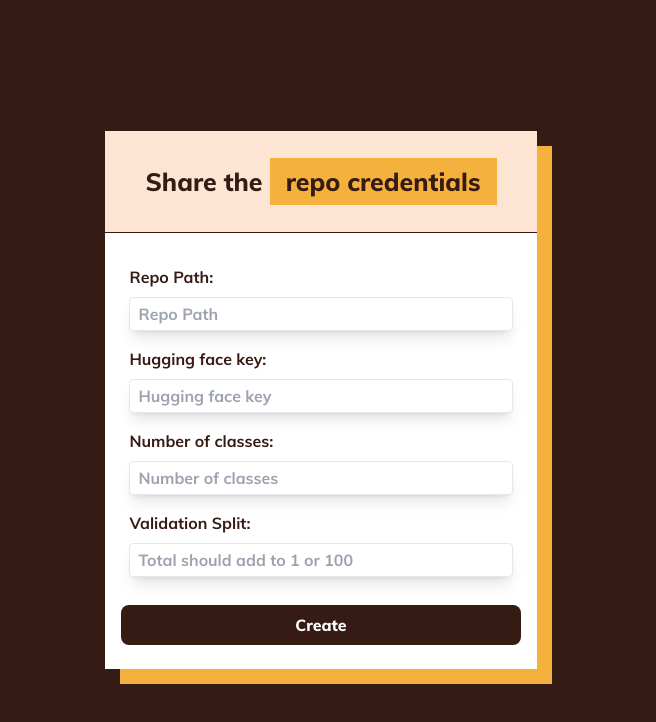
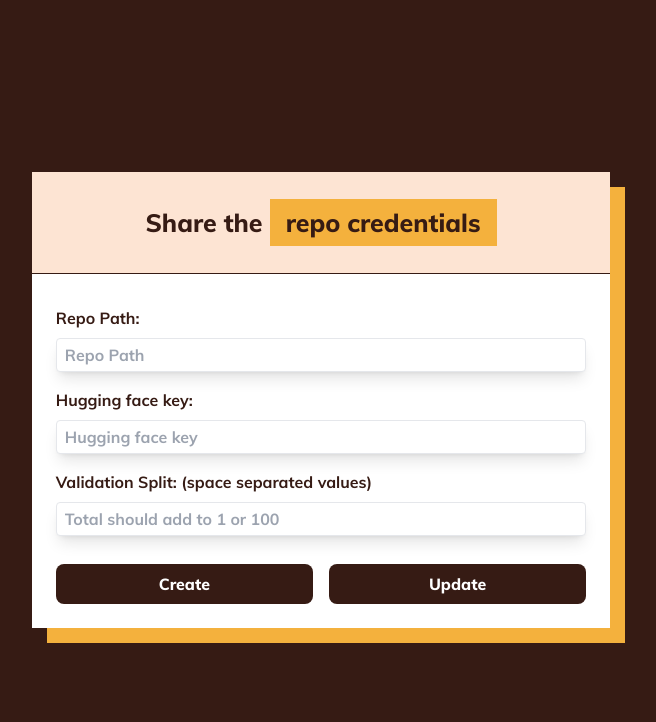
Before and after one commit to SamagraX-Labs/ui-data-modelling, a Next.js app: page /repo in a window 1280 px wide. Shown: the top 722 px of the page, without its empty margins (319-975 px from the left). Built offline with nearby package versions, Linux system fonts and the light colour scheme.

Commit message:
apis wired up

```diff
--- /dev/null
+++ b/src/context/index.tsx
@@ -0,0 +1,21 @@
+import { createContext, useContext, useState } from 'react';
+
+export const Context = createContext<any>(null);
+
+export function StateProvider({ children }: any) {
+  const [data, setData] = useState({});
+
+  return (
+    <Context.Provider
+      value={{
+        data,
+        setData,
+      }}>
+      {children}
+    </Context.Provider>
+  );
+}
+
+export function useStateContext() {
+  return useContext(Context);
+}
--- a/src/pages/_app.tsx
+++ b/src/pages/_app.tsx
@@ -1,6 +1,11 @@
-import '@component/styles/globals.css'
-import type { AppProps } from 'next/app'
+import '@component/styles/globals.css';
+import type { AppProps } from 'next/app';
+import { StateProvider } from '../context';
 
 export default function App({ Component, pageProps }: AppProps) {
-  return <Component {...pageProps} />
+  return (
+    <StateProvider>
+      <Component {...pageProps} />
+    </StateProvider>
+  );
 }
--- a/src/pages/data.tsx
+++ b/src/pages/data.tsx
@@ -2,53 +2,6 @@ import { useState } from "react";
 import router from "next/router";
 
 export default function Data() {
-  const [inputDivs, setInputDivs] = useState([{ input: "", output: "" }]);
-  const [formData, setFormData] = useState({
-    problemType: "test-classification",
-    problemDescription: "",
-    numClasses: "",
-    inputDivs: [{ input: "", output: "" }],
-    apiKey: "",
-  });
-
-  const handleAddInputDiv = () => {
-    setInputDivs([...inputDivs, { input: "", output: "" }]);
-  };
-
-  const handleInputChange = (index: any, field: any, value: any) => {
-    const updatedInputDivs = [...inputDivs];
-    //@ts-ignore
-    updatedInputDivs[index][field] = value;
-    setFormData({
-      ...formData,
-      inputDivs: updatedInputDivs,
-    });
-  };
-
-  const handleSubmit = () => {
-    console.log(formData);
-  };
-
-  const renderInputDivs = () => {
-    return inputDivs.map((div, index) => (
-      <div key={index} className="flex">
-        <input
-          type="text"
-          className="border rounded mt-2  font-regular w-full px-2 shadow-lg py-1"
-          placeholder="Input"
-          value={div.input}
-          onChange={(e) => handleInputChange(index, "input", e.target.value)}
-        />
-        <input
-          type="text"
-          className="border rounded mt-2  font-regular w-full px-2 shadow-lg py-1 ml-4"
-          placeholder="Output"
-          value={div.output}
-          onChange={(e) => handleInputChange(index, "output", e.target.value)}
-        />
-      </div>
-    ));
-  };
 
   return (
     <main className={``}>
--- a/src/pages/index.tsx
+++ b/src/pages/index.tsx
@@ -1,22 +1,26 @@
-import { useRouter } from "next/router";
-import { useState } from "react";
+import { useStateContext } from '@component/context';
+import router from 'next/router';
+import { useState } from 'react';
 
 export default function Home() {
-  const [inputDivs, setInputDivs] = useState([{ input: "", output: "" }]);
+  const { setData } = useStateContext();
   const [formData, setFormData] = useState({
-    problemType: "test-classification",
-    problemDescription: "",
-    numClasses: "",
-    inputDivs: [{ input: "", output: "" }],
-    apiKey: "",
+    problemType: 'text_classification',
+    problemDescription: '',
+    numClasses: '',
+    inputDivs: [{ input: '', output: '' }],
+    apiKey: '',
   });
 
   const handleAddInputDiv = () => {
-    setInputDivs([...inputDivs, { input: "", output: "" }]);
+    setFormData({
+      ...formData,
+      inputDivs: [...formData.inputDivs, { input: '', output: '' }],
+    });
   };
 
   const handleInputChange = (index: any, field: any, value: any) => {
-    const updatedInputDivs = [...inputDivs];
+    const updatedInputDivs = [...formData.inputDivs];
     //@ts-ignore
     updatedInputDivs[index][field] = value;
     setFormData({
@@ -24,28 +28,55 @@ export default function Home() {
       inputDivs: updatedInputDivs,
     });
   };
-  const router = useRouter();
-  const handleSubmit = () => {
-    console.log(formData);
-    router.push("/data");
+
+  const handleSubmit = async () => {
+    try {
+      const response = await fetch(
+        `${process.env.NEXT_PUBLIC_BASE_URL}/data/view`,
+        {
+          method: 'POST',
+          headers: {
+            'Content-Type': 'application/json',
+            'X-OpenAI-Key': formData.apiKey,
+          },
+          body: JSON.stringify({
+            prompt: formData.inputDivs,
+            num_samples: formData.numClasses,
+            task: formData.problemType,
+            num_labels: formData.inputDivs.length,
+          }),
+        }
+      );
+
+      if (response.ok) {
+        const result = await response.json();
+        console.log(result);
+        setData(formData);
+        router.push('/data');
+      } else {
+        console.error('Error:', response.statusText);
+      }
+    } catch (error) {
+      console.error('Error:', error);
+    }
   };
 
   const renderInputDivs = () => {
-    return inputDivs.map((div, index) => (
+    return formData.inputDivs.map((div, index) => (
       <div key={index} className="flex">
         <input
           type="text"
           className="border rounded mt-2  font-regular w-full px-2 shadow-lg py-1"
           placeholder="Input"
           value={div.input}
-          onChange={(e) => handleInputChange(index, "input", e.target.value)}
+          onChange={(e) => handleInputChange(index, 'input', e.target.value)}
         />
         <input
           type="text"
           className="border rounded mt-2  font-regular w-full px-2 shadow-lg py-1 ml-4"
           placeholder="Output"
           value={div.output}
-          onChange={(e) => handleInputChange(index, "output", e.target.value)}
+          onChange={(e) => handleInputChange(index, 'output', e.target.value)}
         />
       </div>
     ));
@@ -59,7 +90,7 @@ export default function Home() {
         </div> */}
         <div className="w-[auto] col-span-4 flex justify-center items-center flex-col min-h-screen mx-10 py-20">
           <div className="bg-primary border-b border-[#361b14] px-10 w-full py-8 text-center text-primary font-bold text-[25px] box-shadow-box">
-            Simplify the{" "}
+            Simplify the{' '}
             <span className="text-yellow px-4 py-2">creation of data</span>
           </div>
           <div className="box-shadow-box w-full bg-white py-6 px-4">
@@ -72,10 +103,9 @@ export default function Home() {
                 value={formData.problemType}
                 onChange={(e) =>
                   setFormData({ ...formData, problemType: e.target.value })
-                }
-              >
-                <option value="test-classification">Test Classification</option>
-                <option value="sequence-2-sequence">Sequence 2 Sequence</option>
+                }>
+                <option value="text_classification">Text Classification</option>
+                <option value="seq2seq">Sequence 2 Sequence</option>
               </select>
             </div>
             <div className="py-2 w-full text-primary font-demi p-2">
@@ -83,7 +113,7 @@ export default function Home() {
               <input
                 type="text"
                 className="border rounded mt-2 w-full px-2 shadow-lg py-1"
-                placeholder={"Description of the problem"}
+                placeholder={'Description of the problem'}
                 value={formData.problemDescription}
                 onChange={(e) =>
                   setFormData({
@@ -113,8 +143,7 @@ export default function Home() {
               {renderInputDivs()}
               <button
                 onClick={handleAddInputDiv}
-                className="mt-4 w-fit rounded-lg px-12 bg-[#361b14] font-bold pb-1 text-[25px] text-white cursor-pointer"
-              >
+                className="mt-4 w-fit rounded-lg px-12 bg-[#361b14] font-bold pb-1 text-[25px] text-white cursor-pointer">
                 +
               </button>
             </div>
--- a/src/pages/repo.tsx
+++ b/src/pages/repo.tsx
@@ -1,17 +1,45 @@
-import router from "next/router";
-import { useState } from "react";
+import { useStateContext } from '@component/context';
+import router from 'next/router';
+import { useEffect, useState } from 'react';
 
 export default function Repo() {
+  const { data } = useStateContext();
   const [formData, setFormData] = useState({
-    repoPath: "",
-    huggingFaceKey: "",
-    numClasses: "",
-    validation: "",
+    repoPath: '',
+    huggingFaceKey: '',
+    validation: '',
   });
 
-  const handleSubmit = () => {
-    console.log(formData);
-    alert("Submitted!");
+  const handleSubmit = async (type: string) => {
+    try {
+      const response = await fetch(`${process.env.NEXT_PUBLIC_BASE_URL}/data`, {
+        method: type === 'create' ? 'POST' : 'PUT',
+        headers: {
+          'Content-Type': 'application/json',
+          'X-OpenAI-Key': data.apiKey,
+          'X-HuggingFace-Key': formData.huggingFaceKey,
+        },
+        body: JSON.stringify({
+          prompt: data.inputDivs,
+          num_samples: parseInt(data.numClasses),
+          repo: formData.repoPath,
+          split: formData.validation.split(' ').map(Number),
+          task: data.problemType,
+          num_labels: data.inputDivs.length,
+        }),
+      });
+
+      if (response.ok) {
+        const result = await response.json();
+        alert('Submitted!');
+        console.log(result);
+      } else {
+        // Handle error response
+        console.error('Error:', response.status);
+      }
+    } catch (error) {
+      console.error('Error:', error);
+    }
   };
 
   return (
@@ -22,7 +50,7 @@ export default function Repo() {
         </div> */}
         <div className="w-[auto] col-span-4 flex justify-center items-center flex-col min-h-screen mx-10 py-20">
           <div className="bg-primary border-b border-[#361b14] px-10 w-full py-8 text-center text-primary font-bold text-[25px] box-shadow-box">
-            Share the{" "}
+            Share the{' '}
             <span className="text-yellow px-4 py-2">repo credentials</span>
           </div>
           <div className="box-shadow-box w-full bg-white py-6 px-4">
@@ -31,7 +59,7 @@ export default function Repo() {
               <input
                 type="text"
                 className="border rounded mt-2 w-full px-2 shadow-lg py-1"
-                placeholder={"Repo Path"}
+                placeholder={'Repo Path'}
                 value={formData.repoPath}
                 onChange={(e) =>
                   setFormData({
@@ -55,20 +83,9 @@ export default function Repo() {
               />
             </div>
             <div className="py-2 w-full text-primary font-demi p-2">
-              <label htmlFor="num-classes">Number of classes:</label>
-              <input
-                type="number"
-                name="num-classes"
-                className="border rounded mt-2 w-full px-2 shadow-lg py-1"
-                placeholder="Number of classes"
-                value={formData.numClasses}
-                onChange={(e) =>
-                  setFormData({ ...formData, numClasses: e.target.value })
-                }
-              />
-            </div>
-            <div className="py-2 w-full text-primary font-demi p-2">
-              <label htmlFor="num-classes">Validation Split:</label>
+              <label htmlFor="num-classes">
+                Validation Split: (space separated values)
+              </label>
               <input
                 type="text"
                 name="num-classes"
@@ -80,8 +97,13 @@ export default function Repo() {
                 }
               />
             </div>
-            <div className="py-2 m-auto bg-[#361b14] text-center rounded-lg font-bold p-2 mt-5 cursor-pointer">
-              <button onClick={handleSubmit}>Create</button>
+            <div className="flex items-center justify-center">
+              <div className="py-2 bg-[#361b14] text-center rounded-lg font-bold p-2 mt-5 cursor-pointer w-full mx-2">
+                <button onClick={() => handleSubmit('create')}>Create</button>
+              </div>
+              <div className="py-2 bg-[#361b14] text-center rounded-lg font-bold p-2 mt-5 cursor-pointer w-full mx-2">
+                <button onClick={() => handleSubmit('update')}>Update</button>
+              </div>
             </div>
           </div>
         </div>
```
Also changed, not shown: 1 other file (tests, documents, lock files or other folders).
